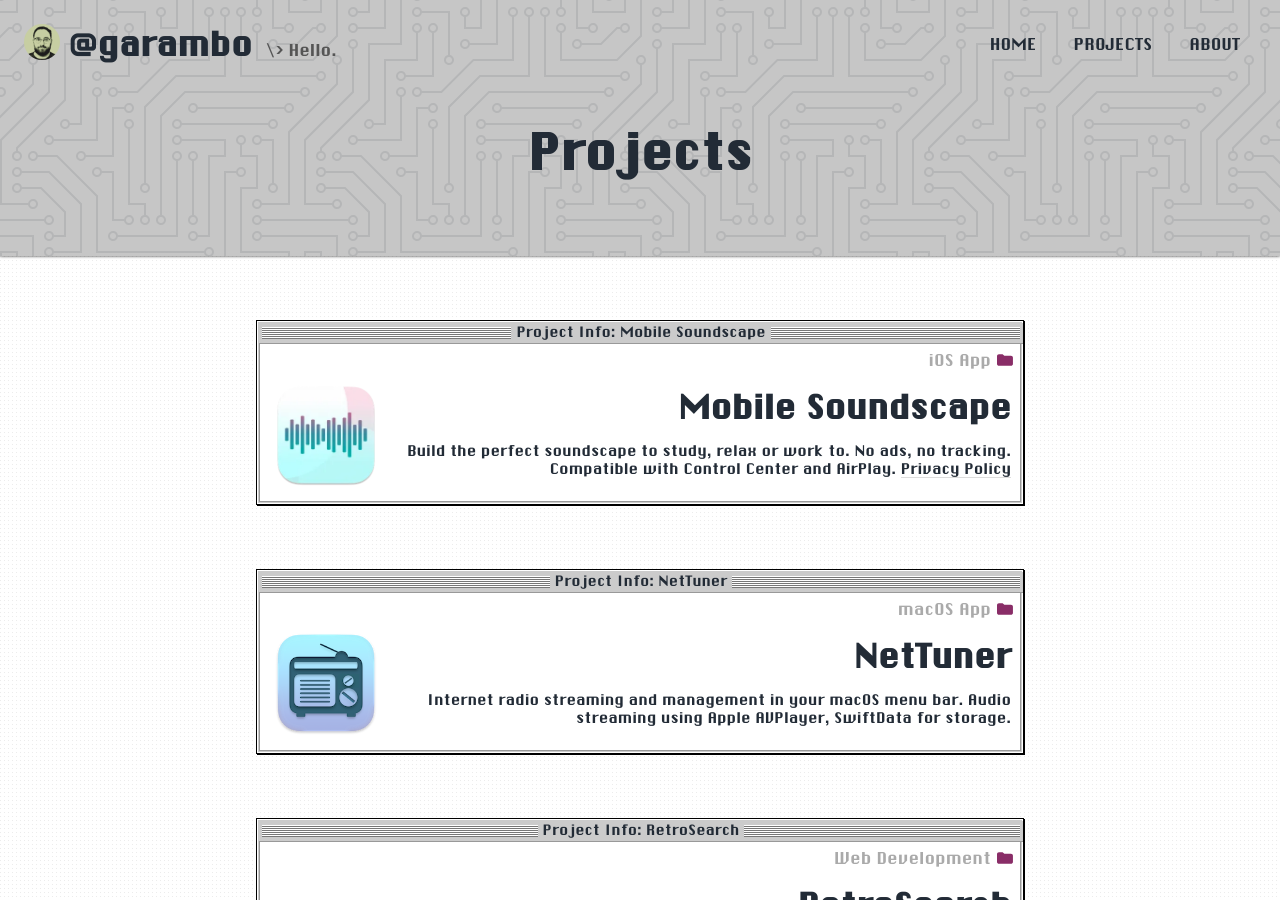
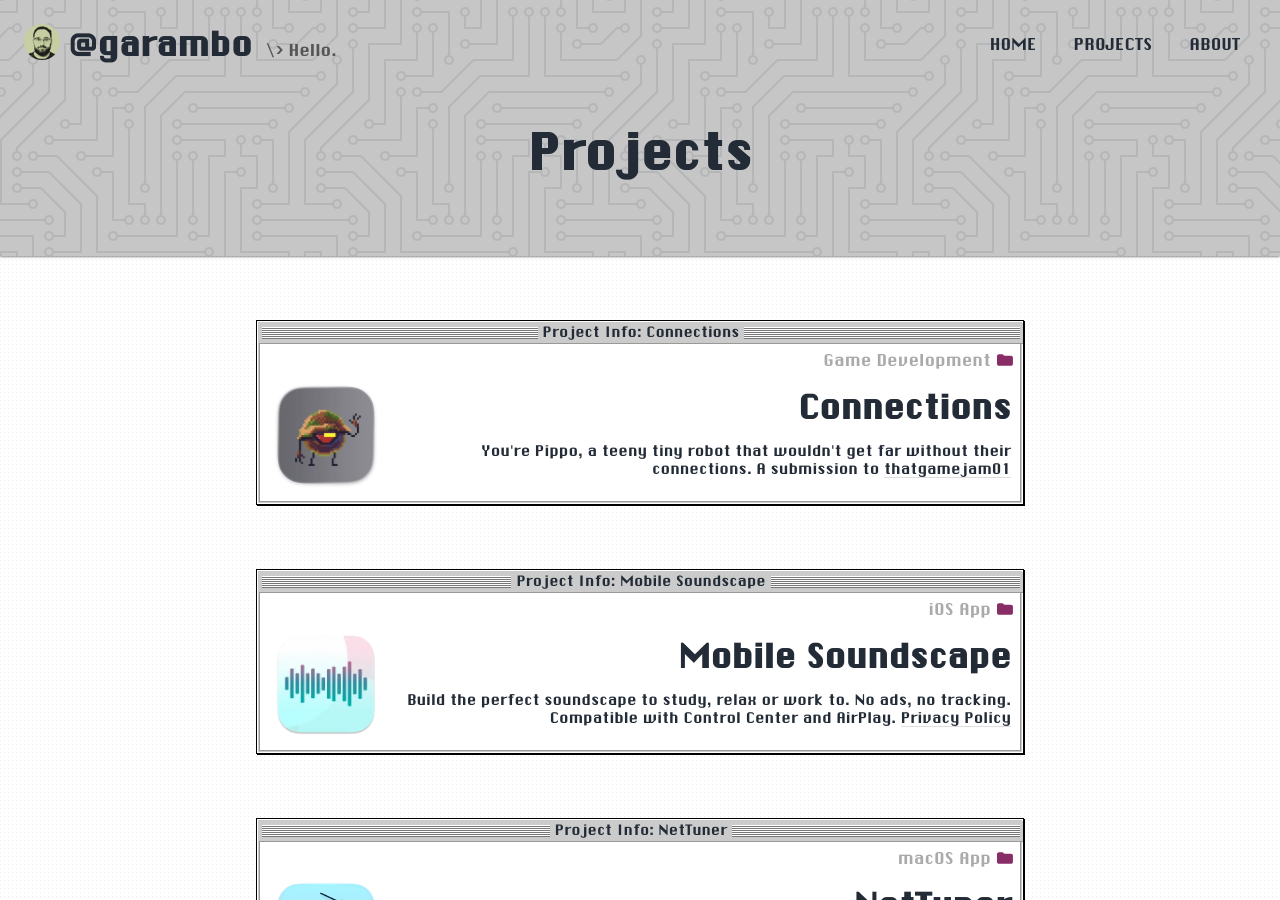
Before and after one commit to garamb1/garamb1.github.io, a Jekyll site: the page built from projects.html, in a window 1280 px wide and 900 px high. Built offline with Jekyll 4.4.1, drawn with Linux system fonts in a browser that asks for light colours.

Commit message:
Add Connections to projects

```diff
--- a/_config.yml
+++ b/_config.yml
@@ -33,6 +33,14 @@ nav_menu:
 
 # Objects listed here will appear on the /projects.html page.
 projects:
+  - title: Connections
+    teaser: |
+      You're Pippo, a teeny tiny robot that wouldn't get far without their connections.
+      A submission to <a href="https://itch.io/jam/thatgamejam01" target="_blank">thatgamejam01</a>
+    url: https://garambo.itch.io/connections
+    role: Developer
+    category: Game Development
+    image: /project-imgs/ConnectionsIcon.png
   - title: Mobile Soundscape
     teaser: |
       Build the perfect soundscape to study, relax or work to.
@@ -46,7 +54,6 @@ projects:
     teaser: |
       Internet radio streaming and management in your macOS menu bar.
       Audio streaming using Apple AVPlayer, SwiftData for storage.
-
     url: https://github.com/garamb1/NetTuner
     role: Developer
     category: macOS App
```
Also changed, not shown: project-imgs/ConnectionsIcon.png (added).
